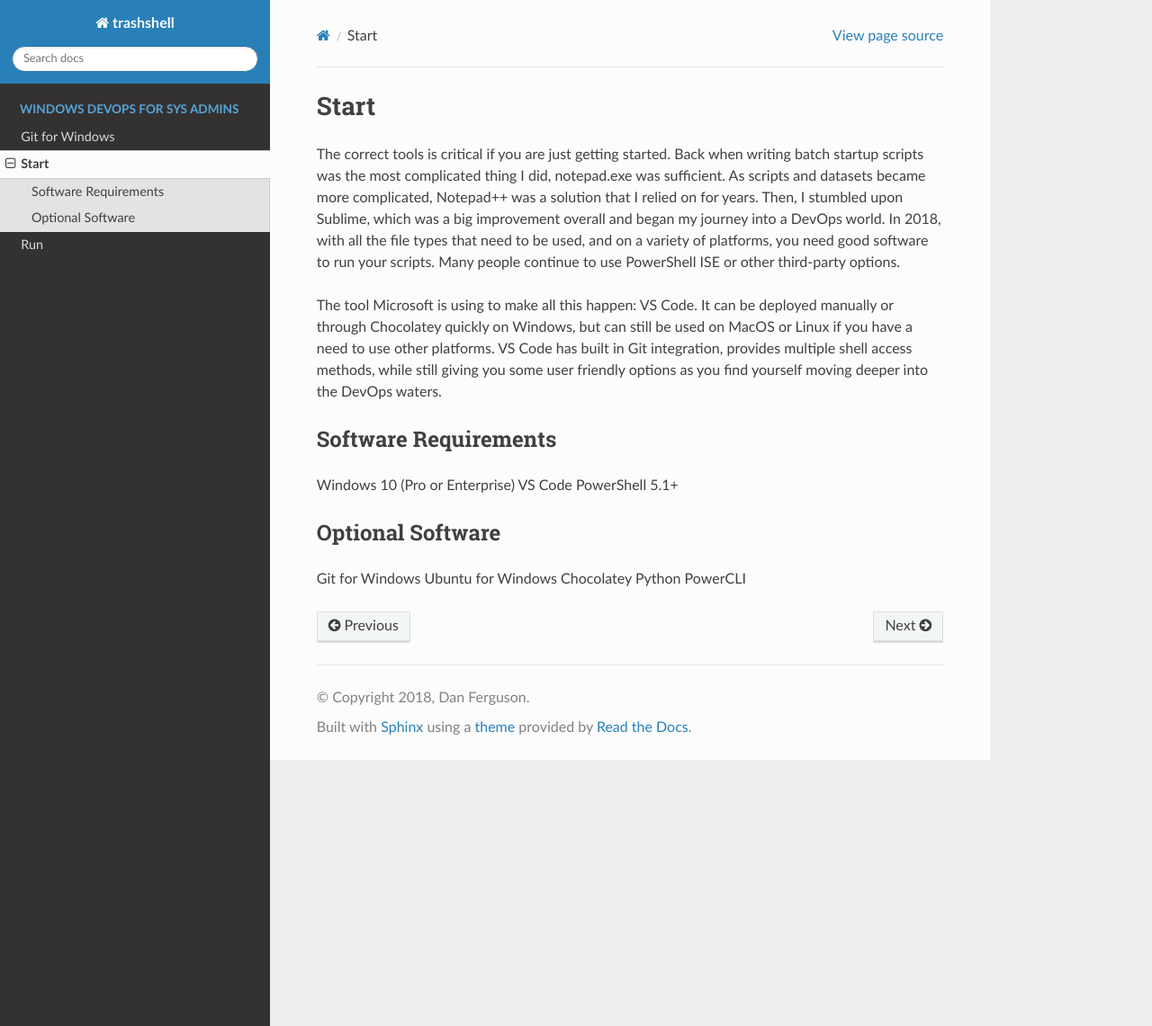
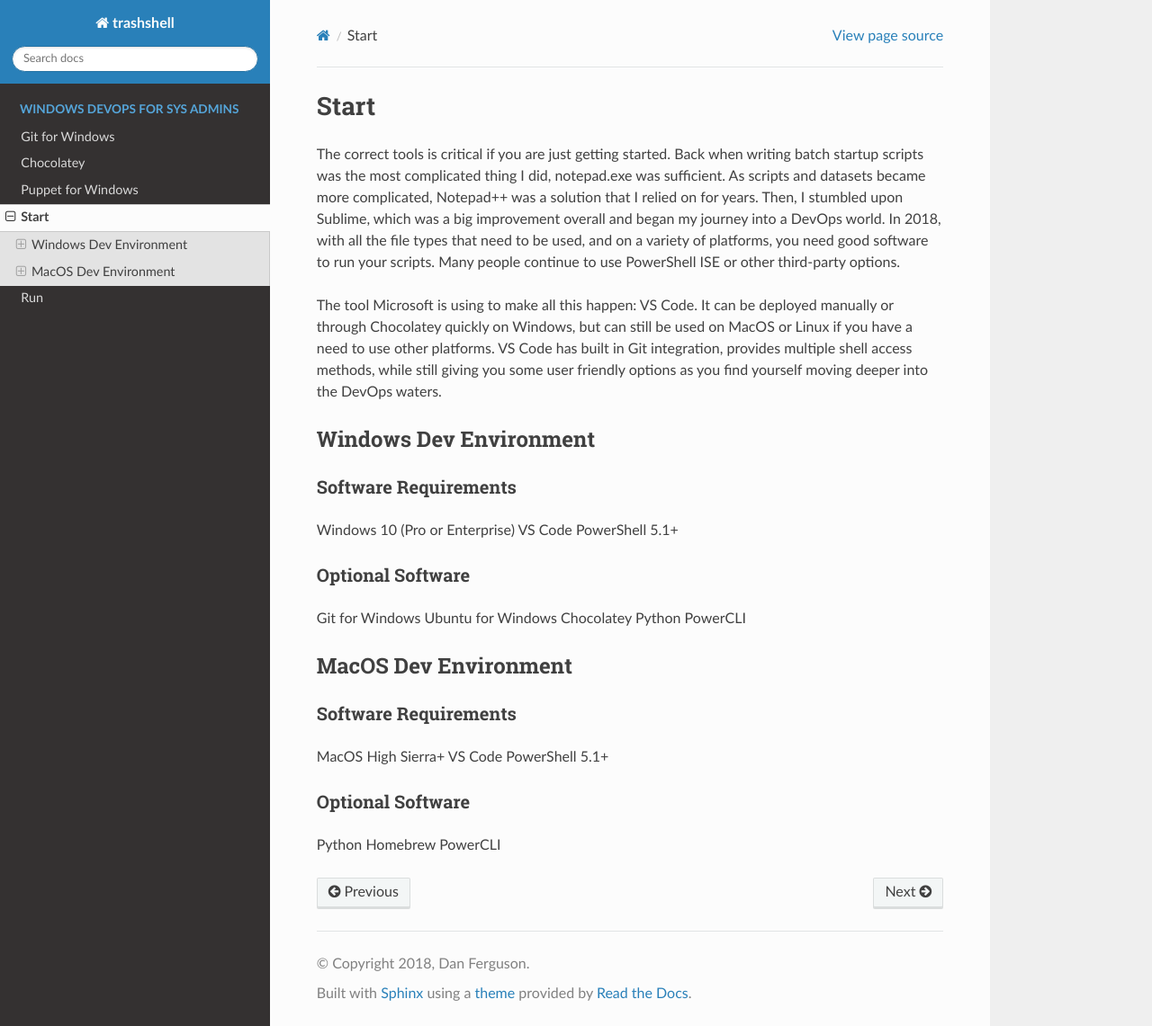
Before and after one commit to danjferguson/TrashShell, a Sphinx documentation site: the page built from docs/source/start.rst, in a window 1280 px wide and 1141 px high. Shown: the whole window at 90% size. Built offline with Sphinx 7.4.7 and the Read the Docs theme 2.0.0, drawn with Linux system fonts in a browser that asks for light colours.

Commit message:
included puppet and choco documentation

```diff
--- /dev/null
+++ b/docs/source/choco.rst
@@ -0,0 +1,9 @@
+##########
+Chocolatey
+##########
+
+Installation
+------------
+
+Package Deployment
+------------------
--- a/docs/source/git.rst
+++ b/docs/source/git.rst
@@ -10,3 +10,6 @@
 
 Git for Windows
 ---------------
+
+Git Cheat Sheet
+===============
--- a/docs/source/index.rst
+++ b/docs/source/index.rst
@@ -4,12 +4,14 @@
 Why are you here?
 -----------------
 
-Tired of limitations of Windows GUI? Want to work more efficiently? After years of saying 'I'm not a developer,' within this documentation are guides on how to get started with PowerShell and Git.
+Tired of limitations of the Windows GUI? Want to work more efficiently? After years of saying 'I'm not a developer,' this documentation is my guide on how to get started with Git, Chocolatey, and Puppet.
 
 .. toctree::
    :maxdepth: 2
    :caption: Windows DevOps for Sys Admins
 
    git.rst
+   choco.rst
+   puppet.rst
    start.rst
    run.rst
--- /dev/null
+++ b/docs/source/puppet.rst
@@ -0,0 +1,9 @@
+##################
+Puppet for Windows
+##################
+
+Sorry, you need Linux
+---------------------
+
+Initial Configuration
+---------------------
--- a/docs/source/start.rst
+++ b/docs/source/start.rst
@@ -5,6 +5,9 @@
 The correct tools is critical if you are just getting started. Back when writing batch startup scripts was the most complicated thing I did, notepad.exe was sufficient. As scripts and datasets became more complicated, Notepad++ was a solution that I relied on for years. Then, I stumbled upon Sublime, which was a big improvement overall and began my journey into a DevOps world. In 2018, with all the file types that need to be used, and on a variety of platforms, you need good software to run your scripts. Many people continue to use PowerShell ISE or other third-party options.
 
 The tool Microsoft is using to make all this happen: VS Code. It can be deployed manually or through Chocolatey quickly on Windows, but can still be used on MacOS or Linux if you have a need to use other platforms. VS Code has built in Git integration, provides multiple shell access methods, while still giving you some user friendly options as you find yourself moving deeper into the DevOps waters.
+
+Windows Dev Environment
+#######################
 
 Software Requirements
 ---------------------
@@ -20,3 +23,19 @@
 Chocolatey
 Python
 PowerCLI
+
+MacOS Dev Environment
+#####################
+
+Software Requirements
+---------------------
+
+MacOS High Sierra+
+VS Code
+PowerShell 5.1+
+
+Optional Software
+-----------------
+Python
+Homebrew
+PowerCLI
```
Also changed, not shown: docs/source/run.rst (line endings or trailing spaces).
